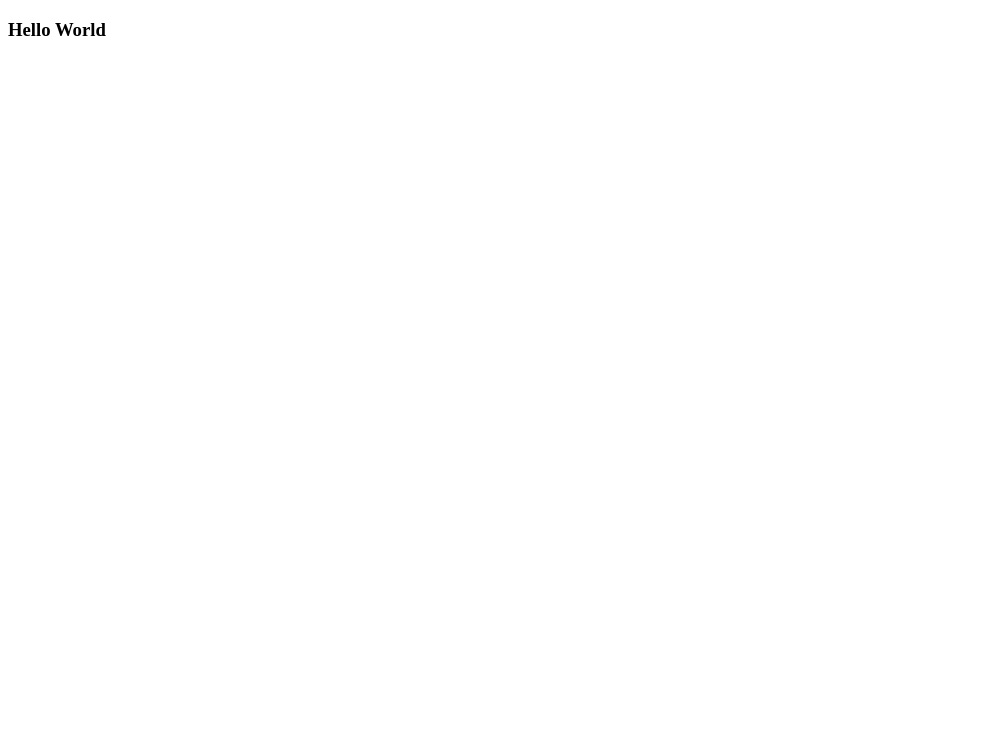
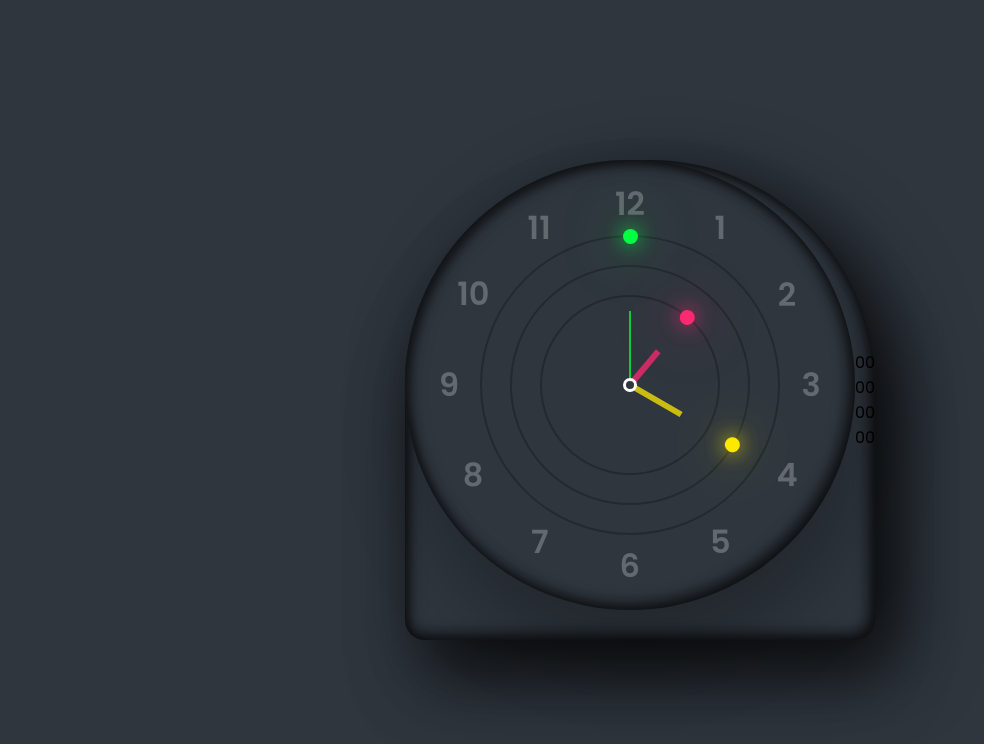
Before and after one commit to suzandev/Analog-and-Digital-Clock, a plain HTML site: page index.html in a window 1280 px wide. Shown: the whole page, without its empty margins (0-984 px from the left). Drawn offline with Linux system fonts and the light colour scheme.

Commit message:
added css and some js functionality for this project

```diff
--- a/index.html
+++ b/index.html
@@ -8,6 +8,36 @@
     <link rel="stylesheet" href="/style.css" />
   </head>
   <body>
-    <h3>Hello World</h3>
+    <div class="container">
+      <div class="clock">
+        <div class="circle" id="sc" style="--clr: #04fc43"><i></i></div>
+        <div class="circle circle2" id="mn" style="--clr: #fee800"><i></i></div>
+        <div class="circle circle3" id="hr" style="--clr: #ff2972"><i></i></div>
+
+        <span style="--i: 1"><b>1</b></span>
+        <span style="--i: 2"><b>2</b></span>
+        <span style="--i: 3"><b>3</b></span>
+        <span style="--i: 4"><b>4</b></span>
+        <span style="--i: 5"><b>5</b></span>
+        <span style="--i: 6"><b>6</b></span>
+        <span style="--i: 7"><b>7</b></span>
+        <span style="--i: 8"><b>8</b></span>
+        <span style="--i: 9"><b>9</b></span>
+        <span style="--i: 10"><b>10</b></span>
+        <span style="--i: 11"><b>11</b></span>
+        <span style="--i: 12"><b>12</b></span>
+      </div>
+
+      <!-- Digital Clock  -->
+
+      <div id="time">
+        <div id="hour">00</div>
+        <div id="minutes">00</div>
+        <div id="seconds">00</div>
+        <div id="ampm">00</div>
+      </div>
+    </div>
+
+    <script src="/script.js"></script>
   </body>
 </html>
--- /dev/null
+++ b/script.js
@@ -0,0 +1,14 @@
+let hr = document.querySelector("#hr");
+let mn = document.querySelector("#mn");
+let sc = document.querySelector("#sc");
+
+setInterval(() => {
+  let day = new Date();
+  let hh = day.getHours() * 30;
+  let mm = day.getMinutes() * 6;
+  let ss = day.getSeconds() * 6;
+
+  hr.style.transform = `rotateZ(${hh + mm / 12}deg)`;
+  mn.style.transform = `rotateZ(${mm}deg)`;
+  sc.style.transform = `rotateZ(${ss}deg)`;
+});
--- a/style.css
+++ b/style.css
@@ -0,0 +1,127 @@
+@import url("https://fonts.googleapis.com/css2?family=Poppins:ital,wght@0,100;0,200;0,300;0,400;0,500;0,600;0,700;0,800;0,900;1,100;1,200;1,300;1,400;1,500;1,600;1,700;1,800;1,900&display=swap");
+
+* {
+  margin: 0;
+  padding: 0;
+  box-sizing: border-box;
+  font-family: "Poppins", sans-serif;
+}
+
+body {
+  display: flex;
+  justify-content: center;
+  align-items: center;
+  min-height: 100vh;
+  background: #2f363e;
+}
+
+.container {
+  position: relative;
+  background: #2f363e;
+  /* min-height: 500px; */
+  border-radius: 20px;
+  border-top-left-radius: 225px;
+  border-top-right-radius: 225px;
+  box-shadow: 25px 25px 75px rgba(0, 0, 0, 0.75),
+    10px 50px 70px rgba(0, 0, 0, 0.25), inset 5px 5px 10px rgba(0, 0, 0, 0.5),
+    inset 5px 5px 20px rgba(0, 0, 0, 0.2),
+    inset -5px -5px 15px rgba(0, 0, 0, 0.75);
+  display: flex;
+  justify-content: center;
+  align-items: center;
+}
+
+.clock {
+  position: relative;
+  width: 450px;
+  height: 450px;
+  background: #2f363e;
+  border-radius: 50%;
+  box-shadow: 10px 50px 70px rgba(0, 0, 0, 0.25),
+    inset 5px 5px 10px rgba(0, 0, 0, 0.5), inset 5px 5px 20px rgba(0, 0, 0, 0.2),
+    inset -5px -5px 15px rgba(0, 0, 0, 0.75);
+  display: flex;
+  justify-content: center;
+  align-items: center;
+  margin-bottom: 30px;
+}
+
+.clock::before {
+  content: " ";
+  position: absolute;
+  width: 8px;
+  height: 8px;
+  background: #2f363e;
+  border: 3px solid #fff;
+  border-radius: 50%;
+  z-index: 100000;
+}
+
+.clock span {
+  position: absolute;
+  inset: 20px;
+  color: #fff;
+  text-align: center;
+  transform: rotate(calc(30deg * var(--i)));
+}
+
+.clock span b {
+  font-size: 2em;
+  opacity: 0.25;
+  font-weight: 600;
+  display: inline-block;
+  transform: rotate(calc(-30deg * var(--i)));
+}
+
+.circle {
+  position: absolute;
+  width: 300px;
+  height: 300px;
+  border: 2px solid rgba(0, 0, 0, 0.25);
+  border-radius: 50%;
+  display: flex;
+  justify-content: center;
+  align-items: flex-start;
+  z-index: 10;
+}
+
+.circle i {
+  position: absolute;
+  width: 6px;
+  height: 50%;
+  background: var(--clr);
+  opacity: 0.75;
+  transform-origin: bottom;
+  transform: scaleY(0.5);
+}
+
+.circle:nth-child(1) i {
+  width: 2px;
+}
+.circle:nth-child(2) i {
+  width: 6px;
+}
+
+.circle2 {
+  width: 240px;
+  height: 240px;
+  z-index: 9;
+}
+
+.circle3 {
+  width: 180px;
+  height: 180px;
+  z-index: 8;
+}
+
+.circle::before {
+  content: "";
+  position: absolute;
+  top: -8.5px;
+
+  width: 15px;
+  height: 15px;
+  background: var(--clr);
+  border-radius: 50%;
+  box-shadow: 0 0 20px var(--clr), 0 0 60px var(--clr);
+}
```
